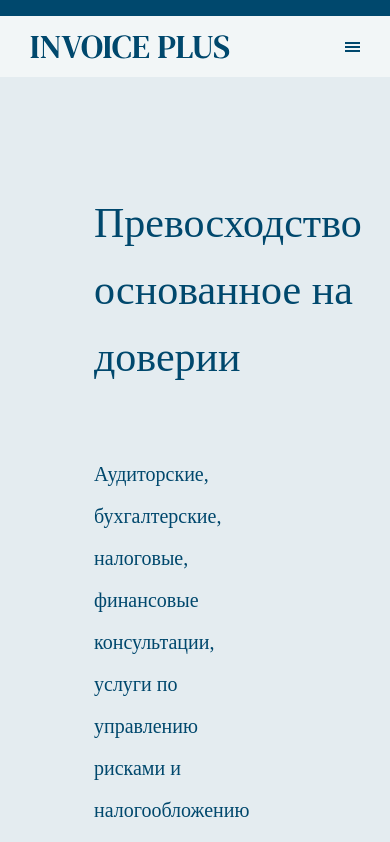
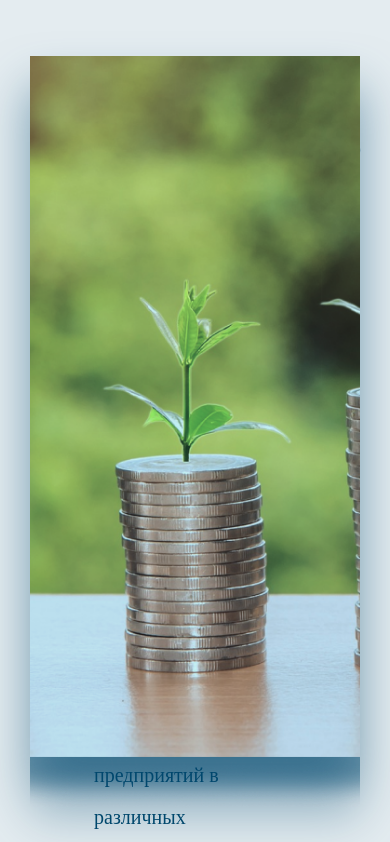
Before and after one commit to SanjarKeySkills/invoice_work, a React (Create React App) app: page / in a window 390 px wide. Shown: the top 842 px of the page. Built offline with nearby package versions, Linux system fonts and the light colour scheme.

Commit message:
problems with image

```diff
--- a/src/App.js
+++ b/src/App.js
@@ -11,9 +11,9 @@ import Services from "./components/Services/Services";
 function App() {
     return (
         <div className="App">
-            <Header />
+            {/* <Header /> */}
             <About />
-            <Services />
+            {/* <Services /> */}
             {/* <LinkBlock /> */}
             {/* <Portfolio /> */}
             {/* <Consultation /> */}
--- a/src/components/About/About.module.css
+++ b/src/components/About/About.module.css
@@ -6,12 +6,10 @@
 	min-height: 739px;
 	z-index: -3;
 }
-
 .blocks {
 	display: flex;
 	justify-content: space-between;
 }
-
 .block_title {
 	display: flex;
 	flex-direction: column;
@@ -19,7 +17,6 @@
 	width: 55%;
 	align-items: start;
 }
-
 .points_top {
 	position: absolute;
 	background: url(../../assets/about/points.png) no-repeat;
@@ -32,7 +29,6 @@
 	opacity: 0.6;
 	margin: 0;
 }
-
 .title {
 	font-family: 'DM Mono';
 	font-style: normal;
@@ -41,7 +37,6 @@
 	line-height: 67px;
 	color: #00486d;
 }
-
 .desc {
 	margin: 62px 0 20px 0;
 	font-family: 'DM Sans';
@@ -51,7 +46,6 @@
 	line-height: 42px;
 	color: #00486d;
 }
-
 .btn {
 	padding: 12px 24px;
 	text-decoration: none;
@@ -65,7 +59,6 @@
 	text-align: center;
 	color: #ffffff;
 }
-
 .block_bg {
 	position: relative;
 	width: 45%;
@@ -166,25 +159,30 @@
 }
 
 @media all and (max-width: 720px) {
+	.block_bg {
+		max-width: 100%;
+		}
 	.about {
 		padding-bottom: 1rem;
 	}
 	.blocks {
-		display: block;
-		/* justify-content: space-between; */
+		display: flex;
+		flex-direction: column-reverse;
+	}
+	.points_bot {
+		display: none;
 	}
 	.points_top {
 		display: none;
 	}
-
 	.image {
-		position: absolute;
 		width: 100%;
-		height: 200px;
 	}
-
-
-
+	.block_bg {
+		position: relative;
+		width: 100%;
+		padding: 0;
+	}
 	.bg {
 		display: none;
 	}
--- a/src/components/Consultation/Consultation.module.css
+++ b/src/components/Consultation/Consultation.module.css
@@ -61,6 +61,9 @@
 		font-size: 40px;
 		padding: 0 2rem;
 	}
+
+
+
 }
 
 @media all and (max-width: 540px) {
```
